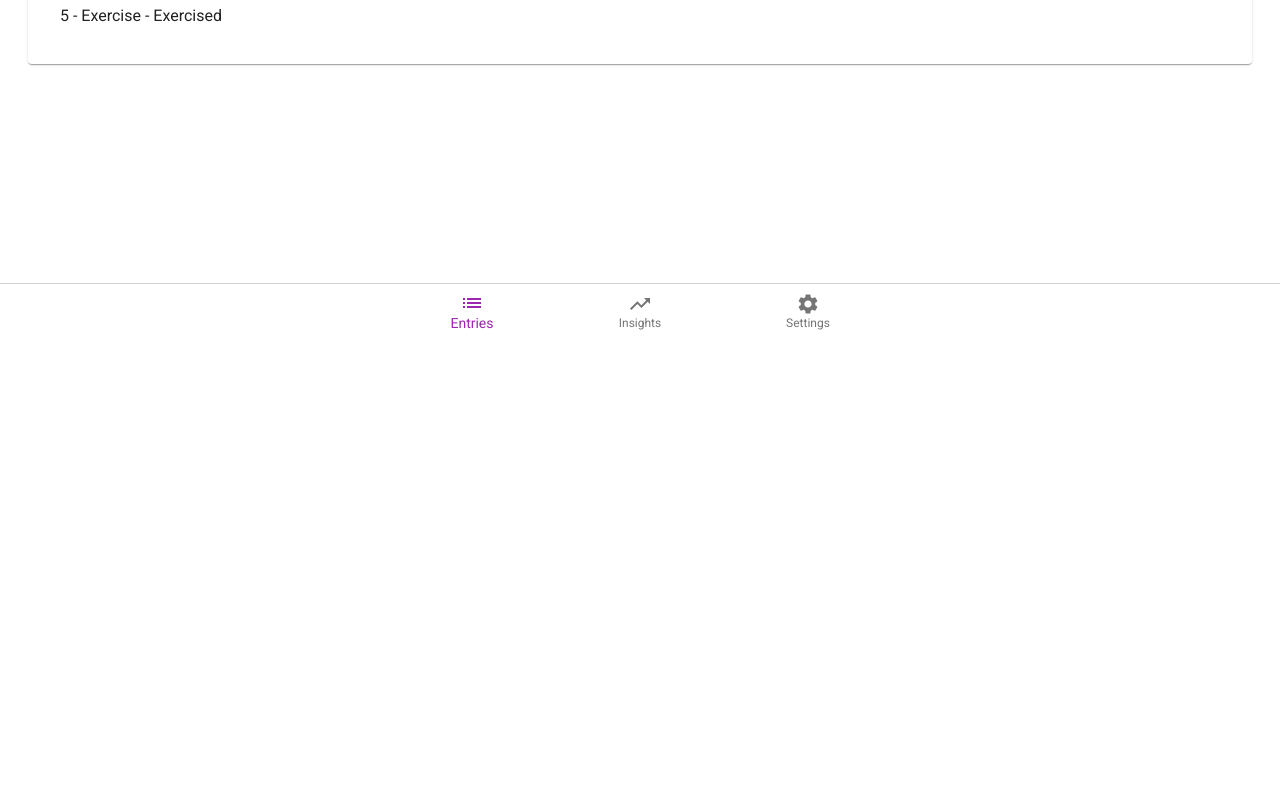
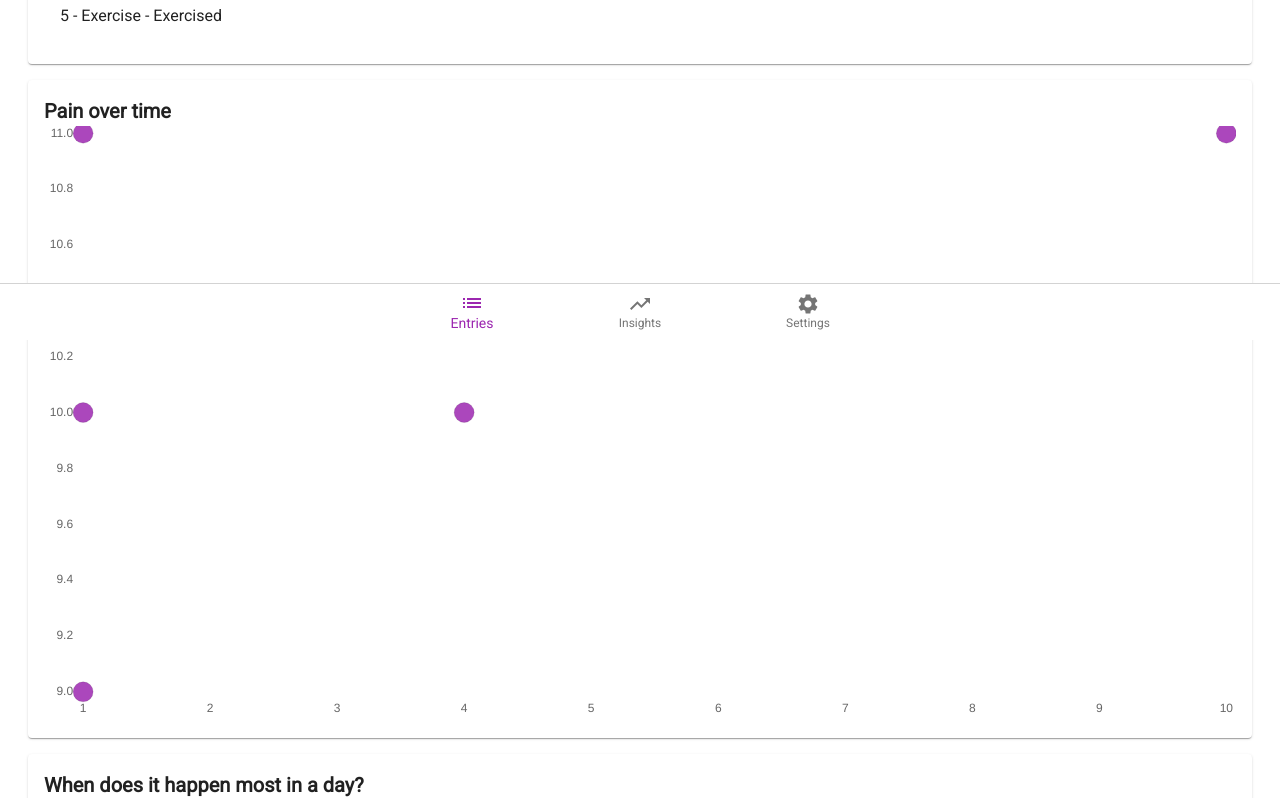
Before and after one commit to dilanustek/Symptony, a React (Create React App) app: page /main/analytics in a window 1280 px wide. Shown: the part 460-1258 px from the top of the page. Before the commit the page ends 800 px from the top, so only its background shows below. Built offline with nearby package versions, Linux system fonts and the light colour scheme.

Commit message:
basic scatterplot

```diff
--- a/src/AnalyticsPage.tsx
+++ b/src/AnalyticsPage.tsx
@@ -5,6 +5,8 @@ import Paper from "@material-ui/core/Paper";
 import SelectedSymptomsDropdown from "./SelectedSymptomsDrowdown";
 import CommonFactors from "./CommonFactors";
 import { styled } from "@material-ui/core/styles";
+import SymptomTimePlot from "./SymptomTimePlot";
+import TimeOfDayChart from "./TimeOfDayChart";
 
 interface Props {
   symptomsAndFactors: SymptomsAndFactors;
@@ -31,12 +33,24 @@ class AnalyticsPage extends Component<Props, {}> {
         {/* Given a symptom, what are the most common occurrances? */}
         <MyPaper elevation={1}>
           <CommonFactors
-            allEntries={this.props.allEntries}
+            symptomEntries={this.props.allEntries}
             selectedSymptom={this.props.selectedSymptom}
           />
         </MyPaper>
         {/* Plot: frequency of symptom over time */}
+        <MyPaper elevation={1}>
+          <SymptomTimePlot
+            symptomEntries={this.props.allEntries}
+            selectedSymptom={this.props.selectedSymptom}
+          />
+        </MyPaper>
         {/* Histogram: which time of day does symptom happen? */}
+        <MyPaper elevation={1}>
+          <TimeOfDayChart
+            symptomEntries={this.props.allEntries}
+            selectedSymptom={this.props.selectedSymptom}
+          />
+        </MyPaper>
       </>
     );
   }
--- a/src/CommonFactors.tsx
+++ b/src/CommonFactors.tsx
@@ -10,7 +10,7 @@ import { Typography, ListItem, List, ListItemText } from "@material-ui/core";
 import { styled } from "@material-ui/core/styles";
 
 interface Props {
-  allEntries: Entry[];
+  symptomEntries: Entry[];
   selectedSymptom: Symptom;
 }
 
--- /dev/null
+++ b/src/SymptomTimePlot.tsx
@@ -0,0 +1,91 @@
+import React, { Component } from "react";
+import { Symptom, Entry, SymptomNames } from "./SymptomHelpers";
+import { Typography } from "@material-ui/core";
+import { styled } from "@material-ui/core/styles";
+import { Scatter } from "react-chartjs-2";
+import { purple } from "@material-ui/core/colors/";
+
+interface Props {
+  symptomEntries: Entry[];
+  selectedSymptom: Symptom;
+}
+
+const PaperTitles = styled(Typography)(({ theme }) => ({
+  fontSize: "20px",
+  fontWeight: "bold",
+}));
+
+class SymptomTimePlot extends Component<Props, {}> {
+  getScatterData() {
+    const data = {
+      datasets: [
+        {
+          backgroundColor: purple[400],
+          pointRadius: 10,
+          data: [
+            {
+              x: 1,
+              y: 9,
+            },
+            {
+              x: 1,
+              y: 10,
+            },
+            {
+              x: 1,
+              y: 11,
+            },
+            {
+              x: 4,
+              y: 10,
+            },
+            {
+              x: 10,
+              y: 11,
+            },
+          ],
+        },
+      ],
+    };
+
+    return data;
+  }
+
+  render() {
+    const options = {
+      legend: {
+        display: false,
+      },
+      scales: {
+        xAxes: [
+          {
+            gridLines: {
+              display: false,
+            },
+            type: "linear",
+            position: "bottom",
+          },
+        ],
+        yAxes: [
+          {
+            gridLines: {
+              display: false,
+            },
+          },
+        ],
+      },
+    };
+
+    return (
+      <>
+        <PaperTitles>
+          {SymptomNames[this.props.selectedSymptom]} over time
+        </PaperTitles>
+
+        <Scatter data={this.getScatterData()} options={options} />
+      </>
+    );
+  }
+}
+
+export default SymptomTimePlot;
--- /dev/null
+++ b/src/TimeOfDayChart.tsx
@@ -0,0 +1,88 @@
+import React, { Component } from "react";
+import { Symptom, Entry, SymptomNames } from "./SymptomHelpers";
+import { Typography } from "@material-ui/core";
+import { styled } from "@material-ui/core/styles";
+import { Scatter } from "react-chartjs-2";
+import { purple } from "@material-ui/core/colors/";
+
+interface Props {
+  symptomEntries: Entry[];
+  selectedSymptom: Symptom;
+}
+
+const PaperTitles = styled(Typography)(({ theme }) => ({
+  fontSize: "20px",
+  fontWeight: "bold",
+}));
+
+class TimeOfDayChart extends Component<Props, {}> {
+  getScatterData() {
+    const data = {
+      datasets: [
+        {
+          backgroundColor: purple[400],
+          pointRadius: 10,
+          data: [
+            {
+              x: 1,
+              y: 9,
+            },
+            {
+              x: 1,
+              y: 10,
+            },
+            {
+              x: 1,
+              y: 11,
+            },
+            {
+              x: 4,
+              y: 10,
+            },
+            {
+              x: 10,
+              y: 11,
+            },
+          ],
+        },
+      ],
+    };
+
+    return data;
+  }
+
+  render() {
+    const options = {
+      legend: {
+        display: false,
+      },
+      scales: {
+        xAxes: [
+          {
+            gridLines: {
+              display: false,
+            },
+            type: "linear",
+            position: "bottom",
+          },
+        ],
+        yAxes: [
+          {
+            gridLines: {
+              display: false,
+            },
+          },
+        ],
+      },
+    };
+
+    return (
+      <>
+        <PaperTitles>When does it happen most in a day?</PaperTitles>
+        <Scatter data={this.getScatterData()} options={options} />
+      </>
+    );
+  }
+}
+
+export default TimeOfDayChart;
```
